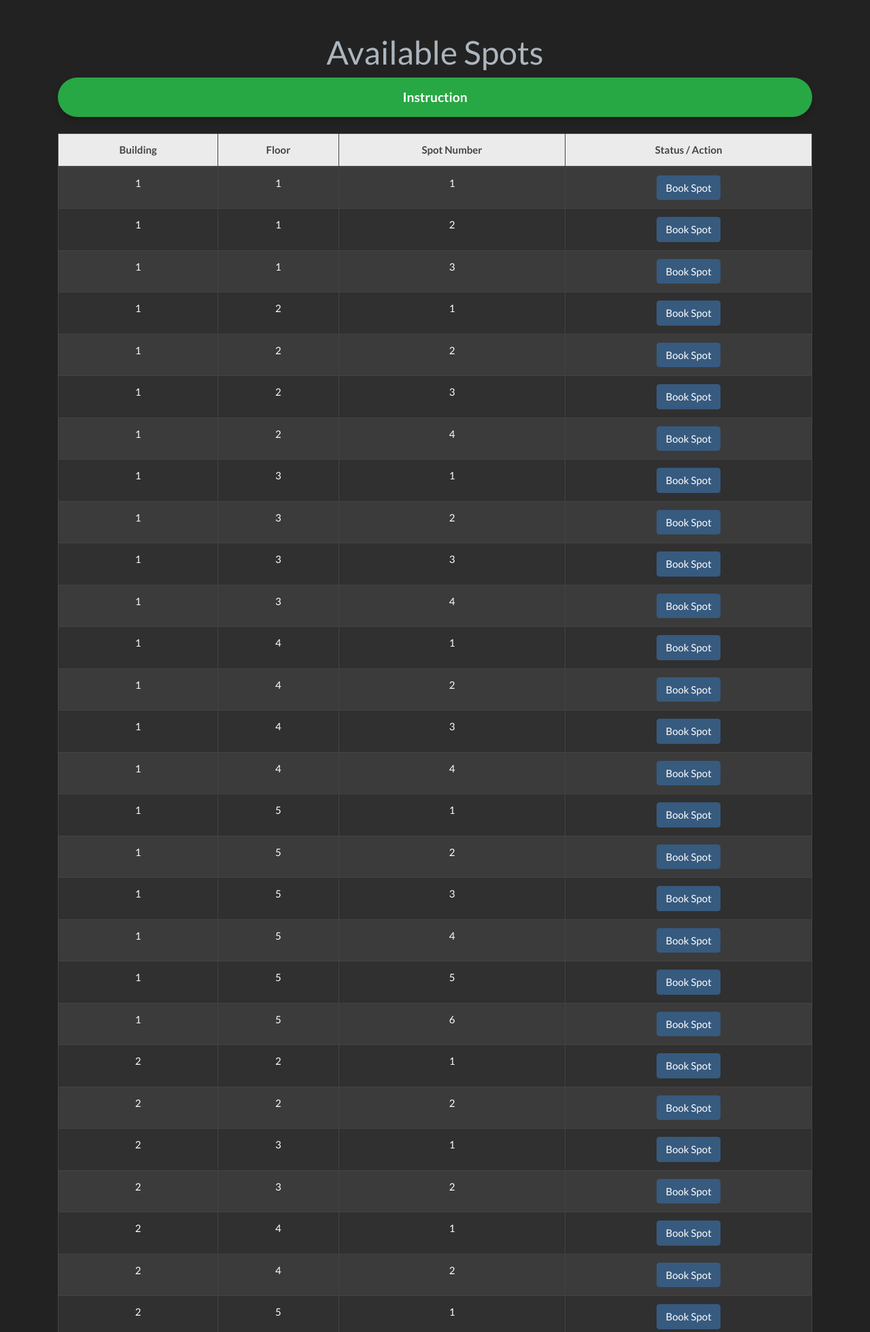
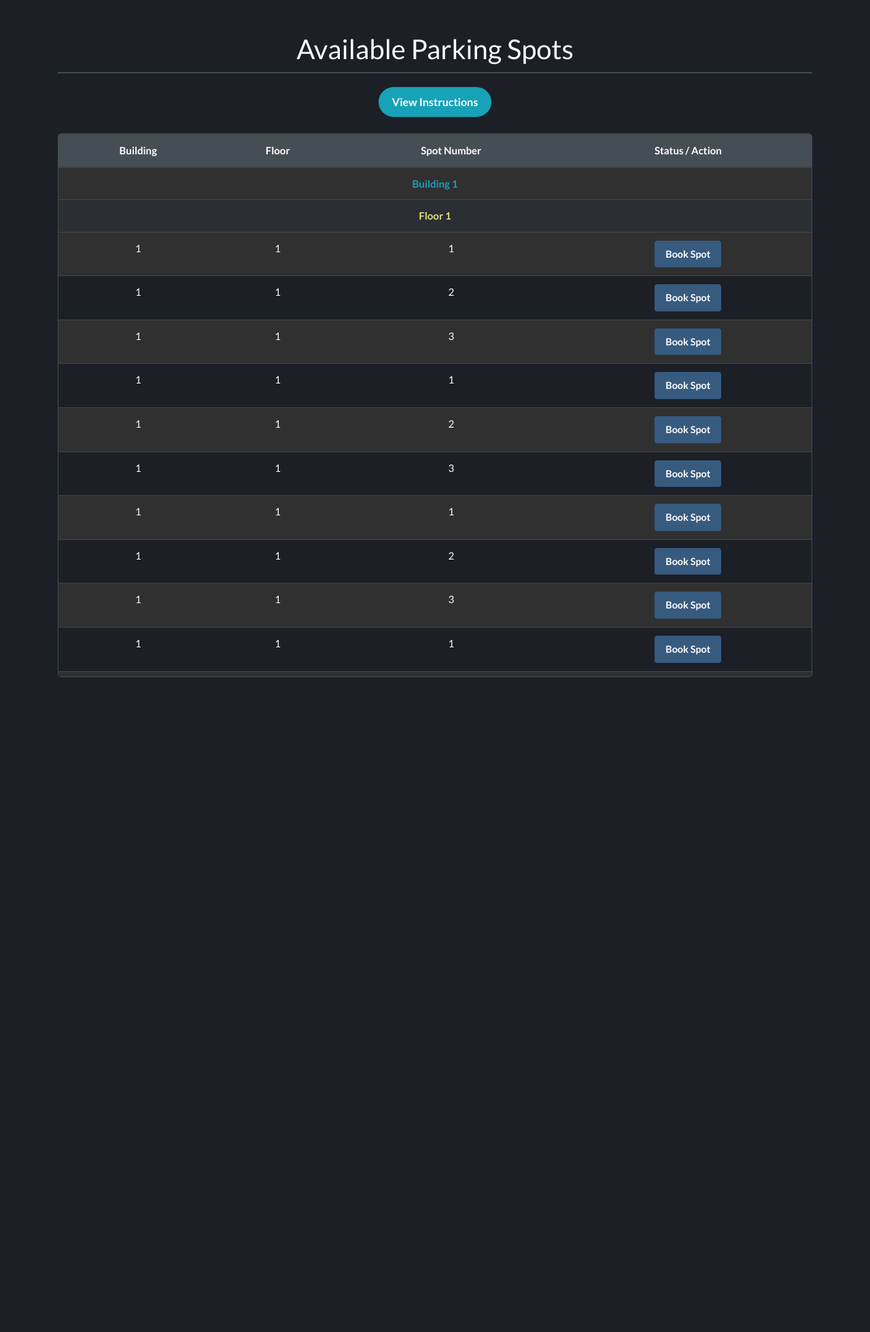
Before and after one commit to LebovskiiS/charge_locker, a Flask app: page /spots in a window 1280 px wide. Shown: the top 1959 px of the page at 68% size. After the commit the page ends 996 px from the top, so only its background shows below. Run offline with Flask 3, Linux system fonts and the light colour scheme; some libraries are stand-ins or nearby versions.

Commit message:
fixed scrolbar, display spots

```diff
--- a/app/views.py
+++ b/app/views.py
@@ -52,42 +52,42 @@
 @delete_old_sessions
 def get_spots_view():
     try:
-        all_spots = db.get_all_spots()  # Получение всех мест из базы
+        all_spots = db.get_all_spots()
 
-        # Разделение мест: занятые и доступные
         booked_spots = []
         available_spots = []
 
         for spot in all_spots:
-            if spot['end_time']:  # Если место занято (end_time не равно None)
+            if spot['end_time']:
                 try:
-                    # Преобразуем `end_time` из UNIX timestamp в `datetime`
                     end_time_obj = datetime.fromtimestamp(spot['end_time'])
-
-                    # Сохраняем форматированное время для отображения (12-часовой формат)
                     spot['end_time'] = end_time_obj.strftime('%I:%M %p')
-                    spot['end_time_obj'] = end_time_obj  # Для сортировки ниже
-
+                    spot['end_time_obj'] = end_time_obj
                     booked_spots.append(spot)
                 except Exception as inner_e:
                     loger.error(f"Error parsing end_time for spot {spot['ID']}: {inner_e}")
-            else:  # Если место доступно
+            else:
                 available_spots.append(spot)
 
-        # Сортировка: занятые места по времени окончания (end_time)
         booked_spots.sort(key=lambda spot: spot['end_time_obj'])
 
-        # Оставляем только 3 ближайших занятых места
         booked_spots = booked_spots[:3]
 
-        return render_template(
-            'spots.html',
-            available_spots=available_spots,
-            booked_spots=booked_spots
-        )
+        spots_grouped = {}
+        for spot in available_spots:
+            building = spot["building"]
+            floor = spot["floor"]
+            if building not in spots_grouped:
+                spots_grouped[building] = {}
+            if floor not in spots_grouped[building]:
+                spots_grouped[building][floor] = {"available": []}
+            spots_grouped[building][floor]["available"].append(spot)
+
+        return render_template('spots.html', booked_spots=booked_spots, spots_grouped=spots_grouped)
     except Exception as e:
         loger.error(f"Error in get_spots_view: {e}")
         return f"Error: {e}"
+
 
 
 
--- a/templates/spots.html
+++ b/templates/spots.html
@@ -7,50 +7,108 @@
     <link href="https://stackpath.bootstrapcdn.com/bootstrap/4.5.2/css/bootstrap.min.css" rel="stylesheet">
     <link href="https://bootswatch.com/4/darkly/bootstrap.min.css" rel="stylesheet">
     <style>
-        .sticky-header {
-            position: sticky;
+        body {
+            background-color: #1c1f26;
+            color: #e2e2e2;
+        }
+        h1 {
+            font-size: 2.5rem;
+            margin-bottom: 20px;
+            border-bottom: 2px solid #444b54;
+            padding-bottom: 10px;
+            color: #f8f9fa;
+        }
+        .instruction-btn {
+            display: inline-block;
+            background-color: #17a2b8;
+            border: none;
+            color: white;
+            font-size: 1rem;
+            font-weight: bold;
+            padding: 10px 20px;
+            border-radius: 30px;
+            transition: transform 0.3s, background-color 0.3s;
+            text-decoration: none;
+        }
+        .instruction-btn:hover {
+            transform: translateY(-3px);
+            background-color: #117a8b;
+        }
+        table {
+            border-collapse: collapse;
+            width: 100%;
+        }
+        thead th {
+            position: sticky; /* Липкий заголовок */
             top: 0;
+            z-index: 2;
+            background-color: #454d55;
+            color: #ffffff;
+            text-align: center;
+            border-bottom: 2px solid #666;
+            padding: 10px;
+        }
+        tbody tr.group-row {
             background-color: #343a40;
-            z-index: 1020;
+            text-align: center;
+            font-weight: bold;
+            color: #17a2b8;
         }
-
-        .sticky-header th {
-            background-color: #454d55;
+        tbody tr.floor-row {
+            background-color: #2b2e33;
+            text-align: center;
+            font-weight: bold;
+            color: #e2df72;
         }
-
+        tbody td {
+            text-align: center;
+            vertical-align: middle;
+        }
+        .table tbody tr:hover {
+            background-color: #3b4048;
+        }
+        .btn-primary {
+            padding: 8px 15px;
+            font-size: 0.9rem;
+            font-weight: bold;
+        }
+        .btn-primary:hover {
+            background-color: #0056b3;
+        }
+        .text-warning {
+            font-weight: bold;
+        }
+        @media (max-width: 768px) {
+            h1 {
+                font-size: 1.8rem;
+            }
             .instruction-btn {
-            display: block;
-            width: 100%;
-            padding: 15px 0;
-            font-size: 1.2rem;
-            font-weight: bold;
-            background-color: #28a745;
-            color: #fff;
-            border: none;
-            border-radius: 50px;
-            box-shadow: 0 4px 10px rgba(0, 0, 0, 0.2);
-            transition: background-color 0.3s, transform 0.3s;
-            text-align: center;
+                font-size: 0.9rem;
+                padding: 8px 15px;
             }
-
-        .instruction-btn:hover {
-            background-color: #218838;
-            transform: translateY(-3px);
+            .btn-primary {
+                font-size: 0.8rem;
+                padding: 6px 12px;
             }
-
-        .table td, .table th {
-            text-align: center;
+        }
+        /* Увеличенное окно прокрутки */
+        .table-wrapper {
+            max-height: 800px; /* Увеличенная высота */
+            overflow-y: auto;
+            border: 1px solid #444b54;
+            border-radius: 5px; /* Круглые границы */
         }
     </style>
 </head>
 <body>
     <div class="container mt-5">
-        <h1 class="text-center text-light">Available Spots</h1>
-        <div class="mb-3">
-            <a class="instruction-btn" href="/info/en">Instruction</a>
+        <h1 class="text-center">Available Parking Spots</h1>
+        <div class="text-center mb-4">
+            <a class="instruction-btn" href="/info/en">View Instructions</a>
         </div>
-        <table class="table table-dark table-striped table-bordered mt-4">
-            <thead class="thead-light sticky-header">
+        <div class="table-wrapper">
+            <table class="table table-striped table-hover">
+                <thead>
                     <tr>
                         <th>Building</th>
                         <th>Floor</th>
@@ -59,7 +117,11 @@
                     </tr>
                 </thead>
                 <tbody>
-    <!-- Отображаем забронированные споты -->
+                    <!-- Забронированные места (первыми) -->
+                    {% if booked_spots %}
+                        <tr class="group-row">
+                            <td colspan="4">Booked Spots (Earliest Available)</td>
+                        </tr>
                         {% for spot in booked_spots %}
                         <tr>
                             <td>{{ spot.building }}</td>
@@ -70,18 +132,32 @@
                             </td>
                         </tr>
                         {% endfor %}
+                    {% endif %}
 
-    <!-- Отображаем доступные споты -->
-    {% for spot in available_spots %}
+                    <!-- Доступные места с разбиением по Building и Floor -->
+                    {% for building, floors in spots_grouped.items() %}
+                        <tr class="group-row">
+                            <td colspan="4">Building {{ building }}</td>
+                        </tr>
+                        {% for floor, spots in floors.items() %}
+                            <tr class="floor-row">
+                                <td colspan="4">Floor {{ floor }}</td>
+                            </tr>
+                            {% for spot in spots.available %}
                             <tr>
                                 <td>{{ spot.building }}</td>
                                 <td>{{ spot.floor }}</td>
                                 <td>{{ spot.spot_number }}</td>
                                 <td>
-            <a class="btn btn-primary" href="/time/{{ spot.ID }}">
-                Book Spot
-            </a>
+                                    <a class="btn btn-primary btn-sm" href="/time/{{ spot.ID }}">Book Spot</a>
                                 </td>
                             </tr>
                             {% endfor %}
+                        {% endfor %}
+                    {% endfor %}
                 </tbody>
+            </table>
+        </div>
+    </div>
+</body>
+</html>
```
Also changed, not shown: charger_locker_database.db. Lines whose indentation alone changed are shown as unchanged.
